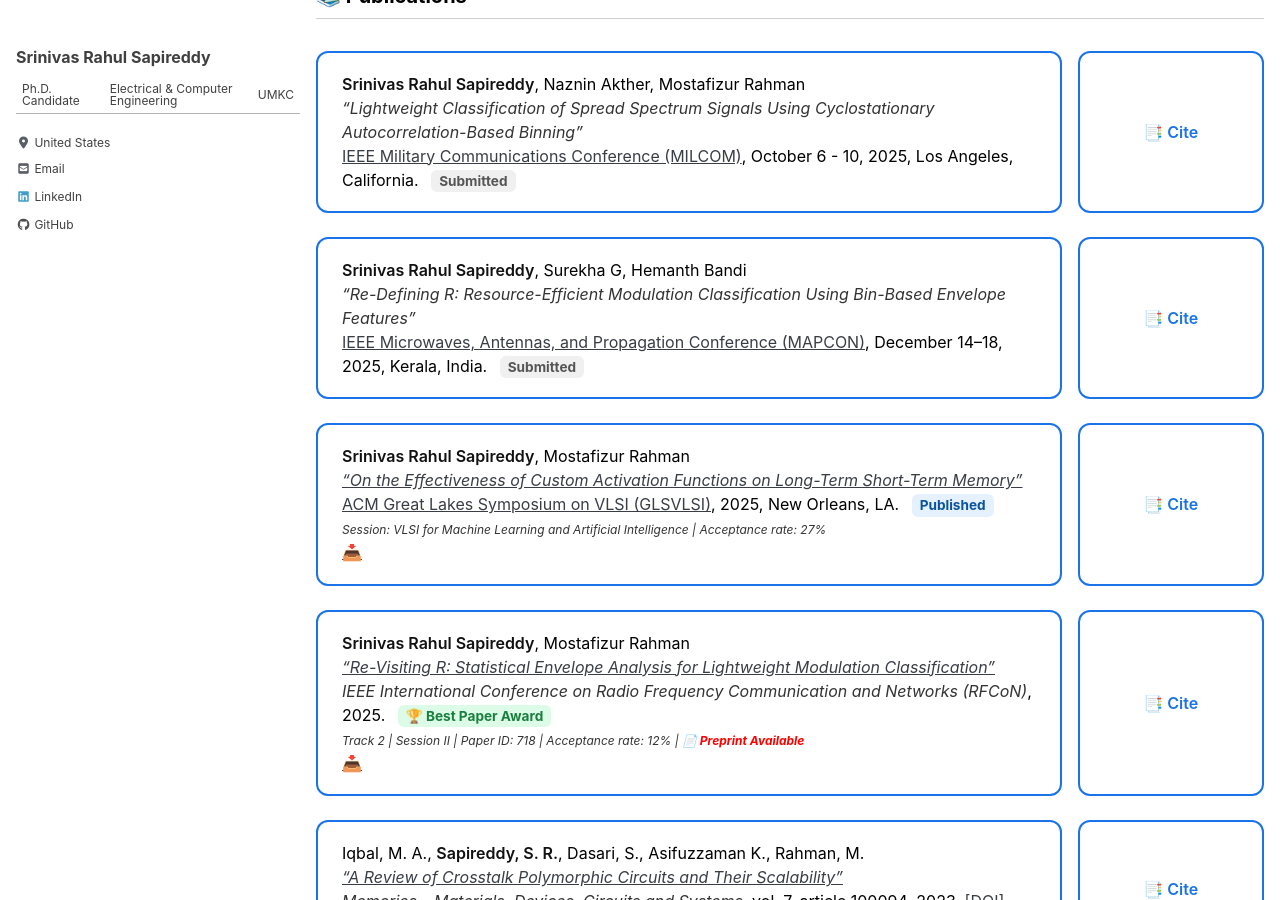
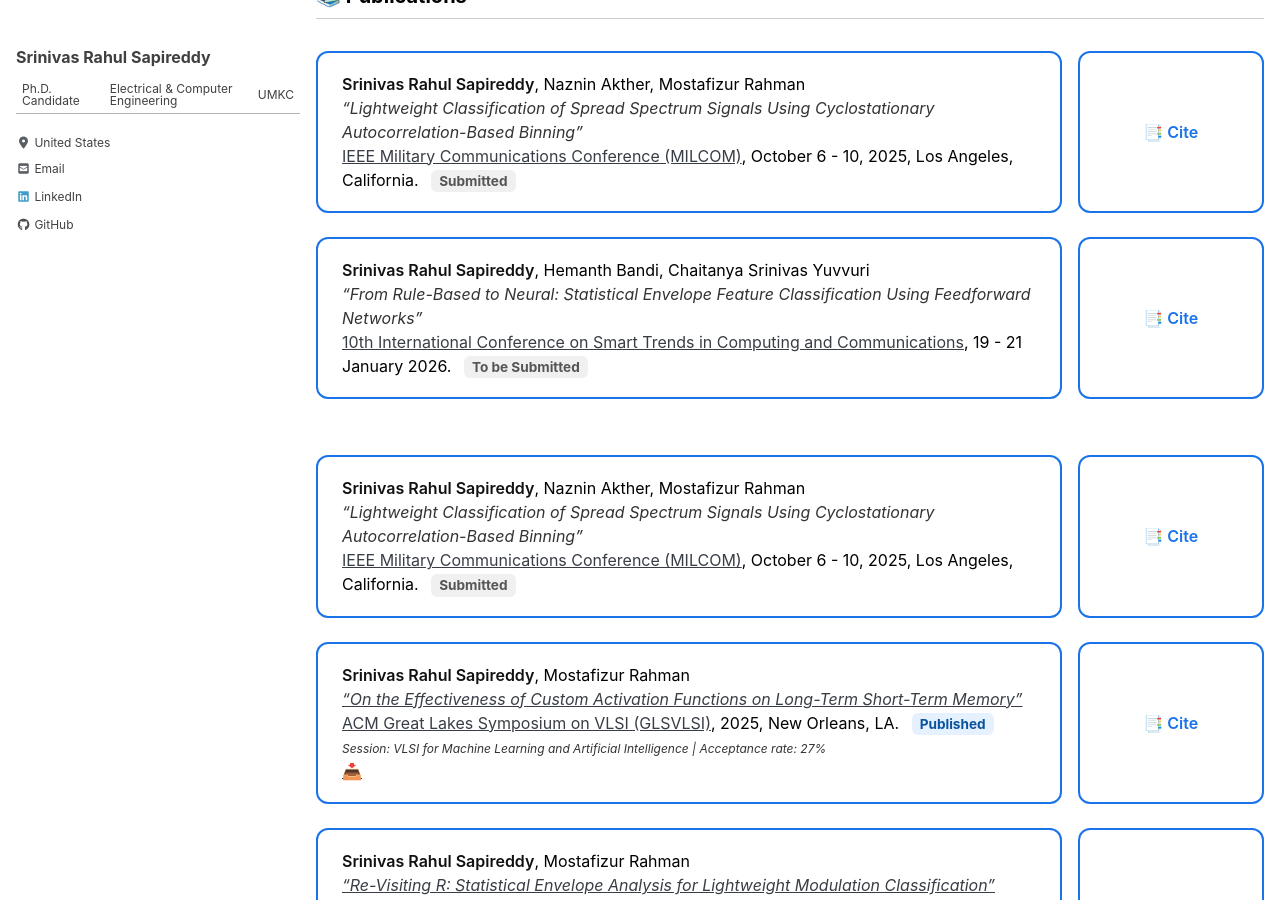
Before and after one commit to srsapireddy/srsapireddy.github.io, a Jekyll site: the page built from _pages/publications.md, in a window 1280 px wide and 900 px high, scrolled down 356 px. Built offline with Jekyll 4.4.1, drawn with Linux system fonts in a browser that asks for light colours; cached includes are drawn as plain includes; nearby versions of some CDN libraries.

Commit message:
Update publications.md

```diff
--- a/_pages/publications.md
+++ b/_pages/publications.md
@@ -161,14 +161,27 @@ function copyCitation(id) {
     </div>
     <div class="pub-entry">
       <div class="pub-card">
-      <strong>Srinivas Rahul Sapireddy</strong>, Surekha G, Hemanth Bandi<br>
-      <em>“Re-Defining R: Resource-Efficient Modulation Classification Using Bin-Based Envelope Features”</em><br>
-      <a href="https://ieeemapcon.org/" target="_blank">IEEE Microwaves, Antennas, and Propagation Conference (MAPCON)</a>, December 14–18, 2025, Kerala, India.
-      <span class="status pending">Submitted</span>
+      <strong>Srinivas Rahul Sapireddy</strong>, Hemanth Bandi, Chaitanya Srinivas Yuvvuri<br>
+      <em>“From Rule-Based to Neural: Statistical Envelope Feature Classification Using Feedforward Networks”</em><br>
+      <a href="https://www.smartcomconference.com/" target="_blank">10th International Conference on Smart Trends in Computing and Communications</a>, 19 - 21 January 2026.
+      <span class="status pending">To be Submitted</span>
     </div>
       <div class="cite-box" onclick="copyCitation('cite2')">
         📑 Cite
         <textarea id="cite2" class="hidden-citation">Under Review</textarea>
+      </div>
+    </div>
+    <div class="pub-grid">
+    <div class="pub-entry">
+      <div class="pub-card">
+        <strong>Srinivas Rahul Sapireddy</strong>, Naznin Akther, Mostafizur Rahman<br>
+        <em>“Lightweight Classification of Spread Spectrum Signals Using Cyclostationary Autocorrelation-Based Binning”</em><br>
+        <a href="https://milcom.org" target="_blank">IEEE Military Communications Conference (MILCOM)</a>, October 6 - 10, 2025, Los Angeles, California.
+        <span class="status pending">Submitted</span>
+      </div>
+      <div class="cite-box" onclick="copyCitation('cite1')">
+        📑 Cite
+        <textarea id="cite1" class="hidden-citation">Under Review</textarea>
       </div>
     </div>
     <div class="pub-entry">
```
